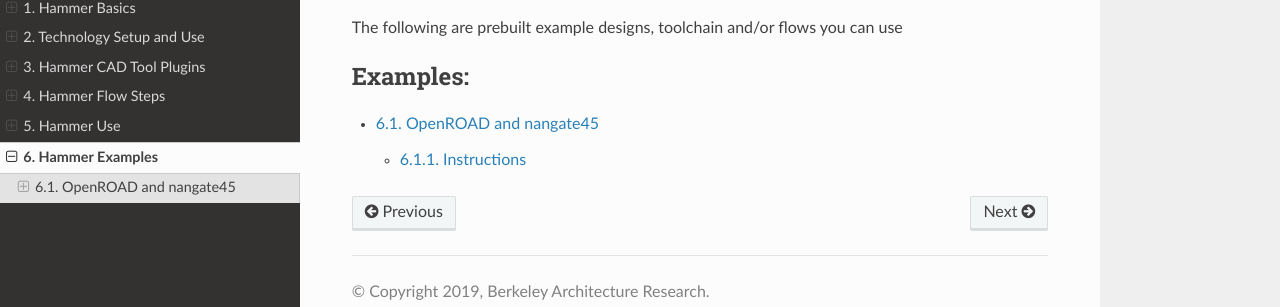
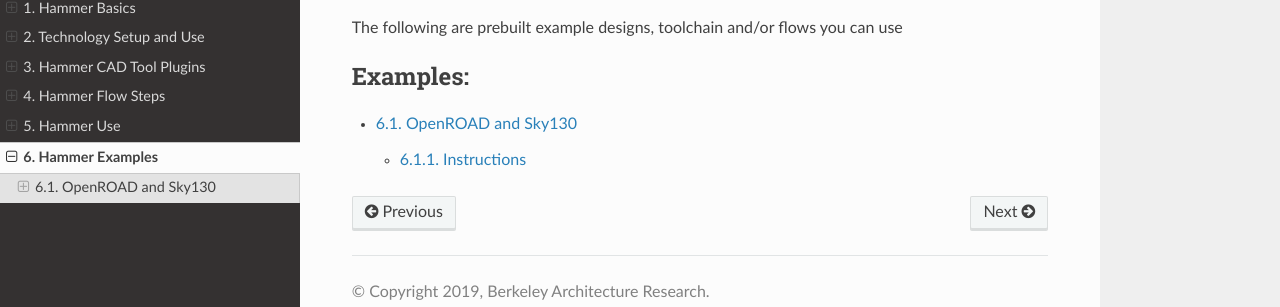
Before and after one commit to ucb-bar/hammer, a Sphinx documentation site: the page built from doc/Examples/index.rst, in a window 1280 px wide. Shown: the part 144-451 px from the top of the page. Built offline with Sphinx 7.4.7 and the Read the Docs theme 2.0.0, drawn with Linux system fonts in a browser that asks for light colours; pages that are not in the unit, such as notebooks, are missing from menus.

Commit message:
adding openroad documentation

```diff
--- a/doc/Examples/index.rst
+++ b/doc/Examples/index.rst
@@ -7,5 +7,5 @@ The following are prebuilt example designs, toolchain and/or flows you can use
    :maxdepth: 2
    :caption: Examples:
 
-   :caption: OpenROAD and nangate45:
-   openroad-nangate45
+   :caption: OpenROAD and Sky130:
+   openroad-sky130
```
Also changed, not shown: doc/Examples/openroad-sky130.rst (added, +15 -0 lines), src/hammer-vlsi/par/openroad/README.md (added).
